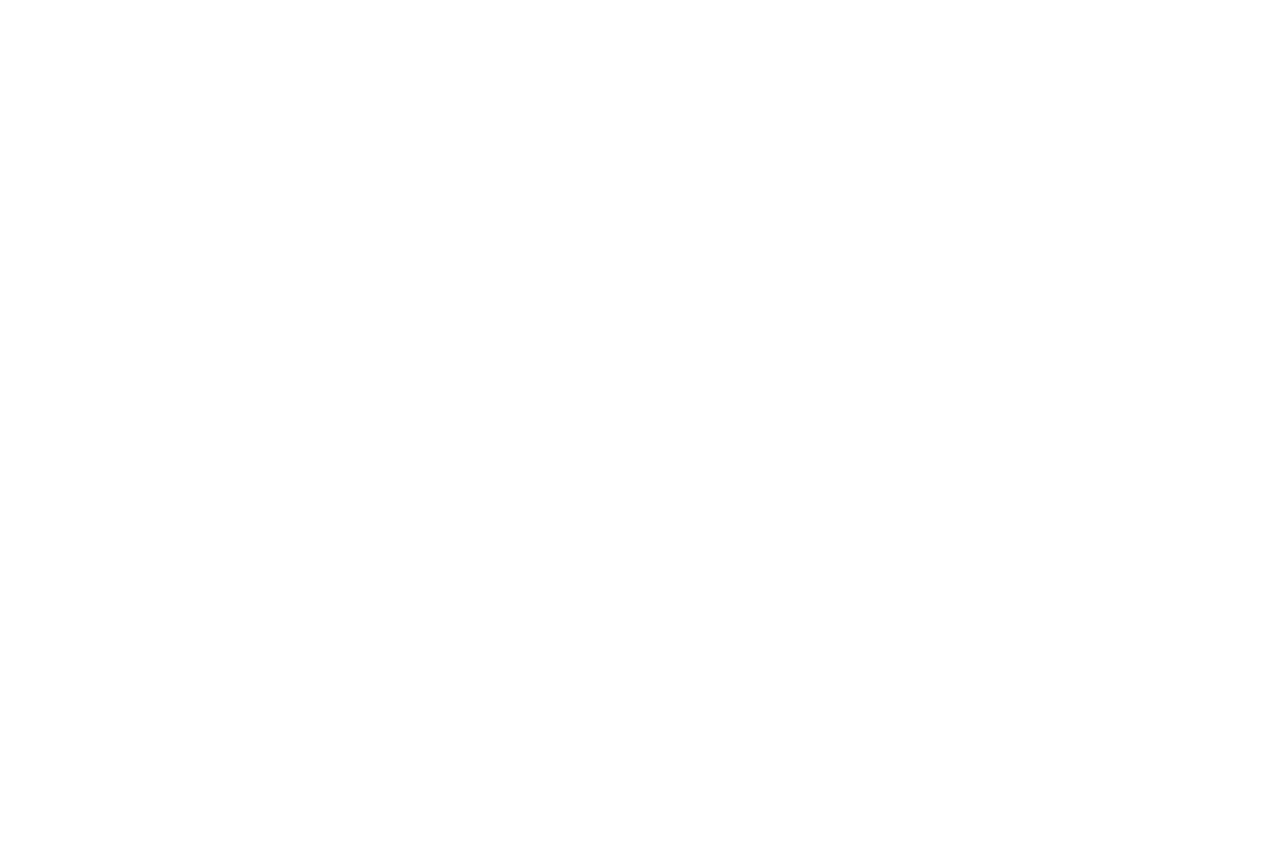
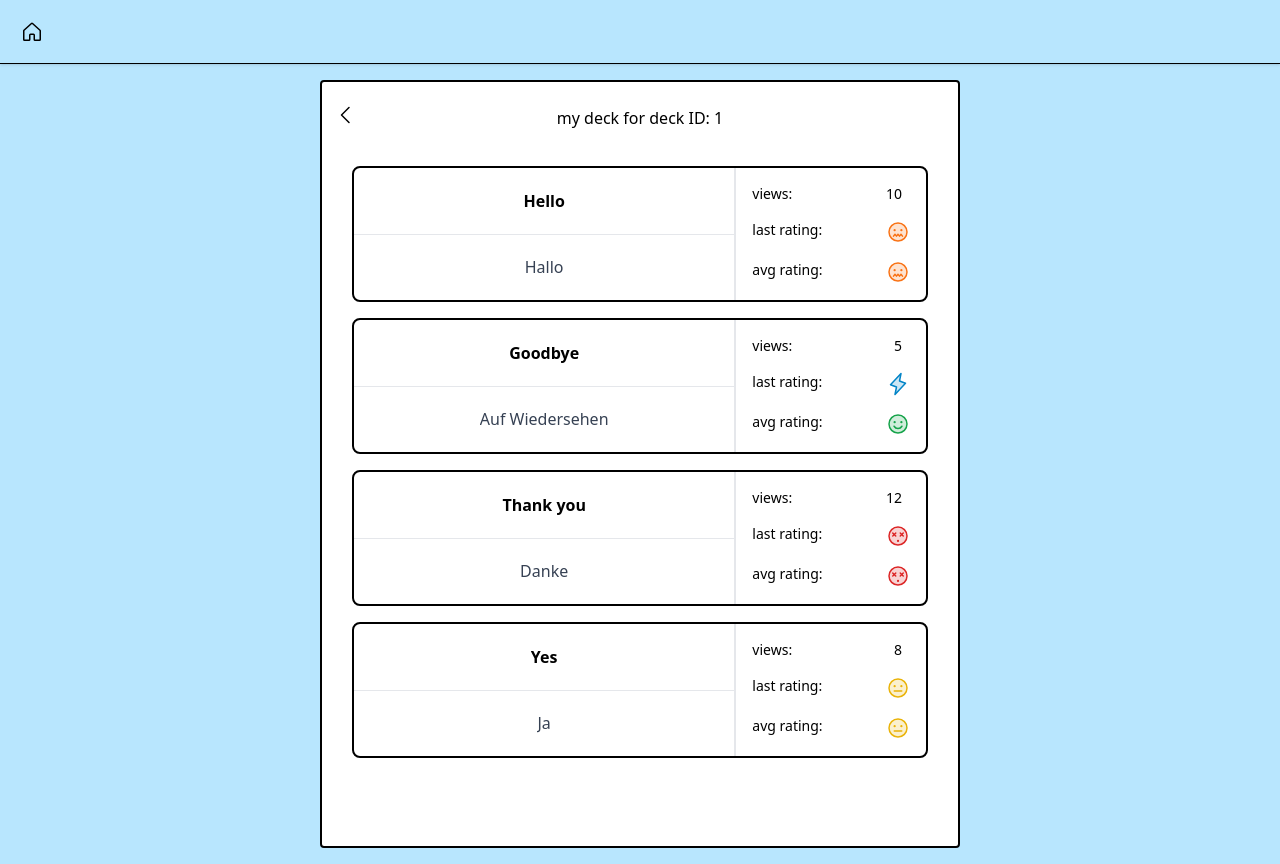
Before and after one commit to acunil/flashcards, a React (Vite) app in the folder flashcards-app/: page /decks/1 in a window 1280 px wide. Before the commit this address had no page. Before the commit the page ends 800 px from the top, so only its background shows below. Built offline with nearby package versions, Linux system fonts and the light colour scheme.

Commit message:
FC-55 First pass detailed card view page

```diff
--- a/flashcards-app/src/components/deck/deckList/index.tsx
+++ b/flashcards-app/src/components/deck/deckList/index.tsx
@@ -1,6 +1,7 @@
 import { Cards } from "phosphor-react";
 import DeckListItem from "../deckListItem";
 import AddDeckButton from "../addDeckButton";
+import { useNavigate } from "react-router-dom";
 
 export interface Deck {
   id: string;
@@ -14,8 +15,10 @@ export interface DeckListProps {
 }
 
 const DeckList = ({ decks, onAddDeck }: DeckListProps) => {
-  const handleClick = () => {
-    alert("hi");
+  const navigate = useNavigate();
+
+  const handleDeckClick = (id: string) => {
+    navigate(`/decks/${id}`);
   };
 
   return (
@@ -25,14 +28,14 @@ const DeckList = ({ decks, onAddDeck }: DeckListProps) => {
         deckName={"all cards"}
         className={"bg-pink-200"}
         Icon={Cards}
-        onClick={handleClick}
+        onClick={() => handleDeckClick("all")}
       />
       {decks.map((deck) => (
         <DeckListItem
           key={deck.id}
           id={deck.id}
           deckName={deck.name}
-          onClick={handleClick}
+          onClick={() => handleDeckClick(deck.id)}
           totalCards={deck.totalCards}
         />
       ))}
--- /dev/null
+++ b/flashcards-app/src/components/detailedCard/cardList/index.tsx
@@ -0,0 +1,17 @@
+import CardListItem, { type CardListItemProps } from "../cardListItem";
+
+interface CardListProps {
+  cards: CardListItemProps[]; // <-- Use the correct interface here
+}
+
+const CardList = ({ cards }: CardListProps) => {
+  return (
+    <div className="flex flex-col gap-4 max-w-xl w-full mx-auto">
+      {cards.map((card) => (
+        <CardListItem key={card.id} {...card} />
+      ))}
+    </div>
+  );
+};
+
+export default CardList;
--- /dev/null
+++ b/flashcards-app/src/components/detailedCard/cardListItem/index.tsx
@@ -0,0 +1,56 @@
+import { getClosestLevel } from "../../difficultyButtons/levels";
+
+export interface CardListItemProps {
+  id: string;
+  textFront: string;
+  textBack: string;
+  viewCount: number;
+  avgRating: number;
+  lastRating: number;
+}
+
+const CardListItem = ({
+  id,
+  textFront,
+  textBack,
+  viewCount,
+  avgRating,
+  lastRating,
+}: CardListItemProps) => {
+  const lastLevel = getClosestLevel(lastRating);
+  const avgLevel = getClosestLevel(avgRating);
+  return (
+    <div
+      className="flex border-2 rounded-lg overflow-hidden w-full mx-auto"
+      aria-label={`Card ${id}`}
+    >
+      {/* Left side */}
+      <div className="flex flex-col w-2/3 border-r border-gray-200">
+        <div className="p-4 border-b border-gray-200 flex-grow flex items-center justify-center">
+          <p className="font-semibold truncate">{textFront}</p>
+        </div>
+        <div className="p-4 flex-grow flex items-center justify-center">
+          <p className="text-gray-700 truncate">{textBack}</p>
+        </div>
+      </div>
+
+      {/* Right side */}
+      <div className="w-1/3 border-l border-gray-200 flex flex-col justify-center p-4 space-y-4 text-sm">
+        <div className="flex justify-between">
+          <span>views:</span>
+          <span className="mx-2">{viewCount}</span>
+        </div>
+        <div className="flex justify-between">
+          <span>last rating:</span>
+          <lastLevel.Icon size={24} weight="duotone" color={lastLevel.color} />
+        </div>
+        <div className="flex justify-between">
+          <span>avg rating:</span>
+          <avgLevel.Icon size={24} weight="duotone" color={avgLevel.color} />
+        </div>
+      </div>
+    </div>
+  );
+};
+
+export default CardListItem;
--- a/flashcards-app/src/components/difficultyButtons/levels.ts
+++ b/flashcards-app/src/components/difficultyButtons/levels.ts
@@ -12,11 +12,13 @@ export const levels = [
     Icon: SmileyXEyes,
     buttonClassName: "bg-red-300",
     rating: 5,
+    color: "#DC2626",
   },
   {
     label: "Very Hard",
     Icon: SmileyNervous,
     buttonClassName: "bg-orange-300",
+    color: "#F97316",
     rating: 4,
   },
   {
@@ -24,7 +26,35 @@ export const levels = [
     Icon: SmileyMeh,
     buttonClassName: "bg-yellow-200",
     rating: 3,
+    color: "#EAB308",
   },
-  { label: "Medium", Icon: Smiley, buttonClassName: "bg-green-200", rating: 2 },
-  { label: "Easy", Icon: Lightning, buttonClassName: "bg-sky-200", rating: 1 },
+  {
+    label: "Medium",
+    Icon: Smiley,
+    buttonClassName: "bg-green-200",
+    rating: 2,
+    color: "#16A34A",
+  },
+  {
+    label: "Easy",
+    Icon: Lightning,
+    buttonClassName: "bg-sky-200",
+    rating: 1,
+    color: "#0284C7",
+  },
 ];
+
+export const getClosestLevel = (rating: number) => {
+  // Find level with closest rating (round or nearest)
+  let closest = levels[0];
+  let minDiff = Math.abs(rating - closest.rating);
+
+  for (const level of levels) {
+    const diff = Math.abs(rating - level.rating);
+    if (diff < minDiff) {
+      closest = level;
+      minDiff = diff;
+    }
+  }
+  return closest;
+};
--- a/flashcards-app/src/pages/AddCard.tsx
+++ b/flashcards-app/src/pages/AddCard.tsx
@@ -1,6 +1,6 @@
 import { useState } from "react";
 import Header from "../components/header";
-import useCreateCard from "../hooks/useCreateCard";
+import useCreateCard from "../hooks/cards/useCreateCard";
 
 const AddCard = () => {
   const [front, setFront] = useState("");
--- /dev/null
+++ b/flashcards-app/src/pages/DeckDetails.tsx
@@ -0,0 +1,70 @@
+import { useNavigate, useParams } from "react-router-dom";
+import Header from "../components/header";
+import { CaretLeft } from "phosphor-react";
+import CardList from "../components/detailedCard/cardList";
+
+const mockCards = [
+  {
+    id: "1",
+    textFront: "Hello",
+    textBack: "Hallo",
+    viewCount: 10,
+    avgRating: 3.5,
+    lastRating: 4,
+  },
+  {
+    id: "2",
+    textFront: "Goodbye",
+    textBack: "Auf Wiedersehen",
+    viewCount: 5,
+    avgRating: 2.1,
+    lastRating: 1,
+  },
+  {
+    id: "3",
+    textFront: "Thank you",
+    textBack: "Danke",
+    viewCount: 12,
+    avgRating: 4.9,
+    lastRating: 5,
+  },
+  {
+    id: "4",
+    textFront: "Yes",
+    textBack: "Ja",
+    viewCount: 8,
+    avgRating: 3.2,
+    lastRating: 3,
+  },
+];
+
+const DeckDetails = () => {
+  const { deckId } = useParams<{ deckId: string }>();
+  const navigate = useNavigate();
+
+  return (
+    <div className="bg-sky-200">
+      <Header />
+      <div className="min-h-screen flex justify-center">
+        <div className="bg-white w-full max-w-screen-sm border-black border-2 p-3 rounded m-4 mx-auto">
+          <div className="relative flex items-center h-12">
+            <div className="absolute left-0">
+              <button
+                id="decks-back-button"
+                className="cursor-pointer"
+                onClick={() => navigate("/decks")}
+              >
+                <CaretLeft size={24} />
+              </button>
+            </div>
+            <p className="mx-auto text-md">my deck for deck ID: {deckId}</p>
+          </div>
+          <div className="mt-6 flex justify-center mx-auto w-full">
+            <CardList cards={mockCards} />
+          </div>
+        </div>
+      </div>
+    </div>
+  );
+};
+export default DeckDetails;
--- a/flashcards-app/src/pages/Decks.tsx
+++ b/flashcards-app/src/pages/Decks.tsx
@@ -34,7 +34,7 @@ const Decks = () => {
     <div className="bg-sky-200">
       <Header />
       <div className="min-h-screen flex justify-center">
-        <div className="bg-white w-full max-w-screen-sm border-black border-2 p-3 rounded m-2">
+        <div className="bg-white w-full max-w-screen-sm border-black border-2 p-3 rounded m-4">
           <div className="relative flex items-center h-12">
             <div className="absolute left-0">
               <button
--- a/flashcards-app/src/pages/Revise.tsx
+++ b/flashcards-app/src/pages/Revise.tsx
@@ -1,8 +1,8 @@
 import { useState } from "react";
 import DifficultyButtons from "../components/difficultyButtons"; // we'll export levels from DifficultyButtons
 import Header from "../components/header";
-import useCards from "../hooks/useCards";
-import useRateCard from "../hooks/useRateCard";
+import useCards from "../hooks/cards/useCards";
+import useRateCard from "../hooks/cards/useRateCard";
 import CardCarousel from "../components/cardCarousel";
 import { levels } from "../components/difficultyButtons/levels";
 
--- a/flashcards-app/src/routes/routes.tsx
+++ b/flashcards-app/src/routes/routes.tsx
@@ -3,6 +3,7 @@ import Home from "../pages/Home";
 import Revise from "../pages/Revise";
 import AddCard from "../pages/AddCard";
 import Decks from "../pages/Decks";
+import DeckDetails from "../pages/DeckDetails";
 
 export const AppRoutes = () => {
   return (
@@ -11,6 +12,7 @@ export const AppRoutes = () => {
       <Route path="/revise" element={<Revise />} />
       <Route path="/revise-hard" element={<Revise hardMode={true} />} />
       <Route path="/decks" element={<Decks />} />
+      <Route path="/decks/:deckId" element={<DeckDetails />} />
       <Route path="/add-card" element={<AddCard />} />
     </Routes>
   );
```
Also changed, not shown: flashcards-app/src/hooks/cards/useCards.ts (renamed from flashcards-app/src/hooks/useCards.ts), flashcards-app/src/hooks/cards/useCreateCard.ts (renamed from flashcards-app/src/hooks/useCreateCard.ts), flashcards-app/src/hooks/cards/useRateCard.ts (renamed from flashcards-app/src/hooks/useRateCard.ts).
